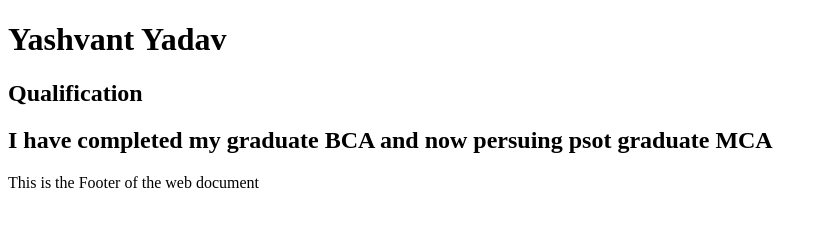
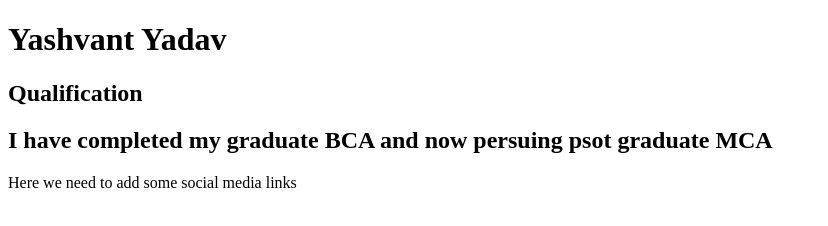
Before and after one commit to yashvantk623/yashvant_yadav_portfolio, a plain HTML site: page index.html in a window 1280 px wide. Shown: the whole page, without its empty margins (0-828 px from the left). Drawn offline with Linux system fonts and the light colour scheme.

Commit message:
need to add some social media link

```diff
--- a/index.html
+++ b/index.html
@@ -17,7 +17,7 @@
 </hgroup>
 </section>
 <footer>
-<p>This is the Footer of the web document</p>
+<p>Here we need to add some social media links</p>
 </footer>
 </div>
 </body>
```
